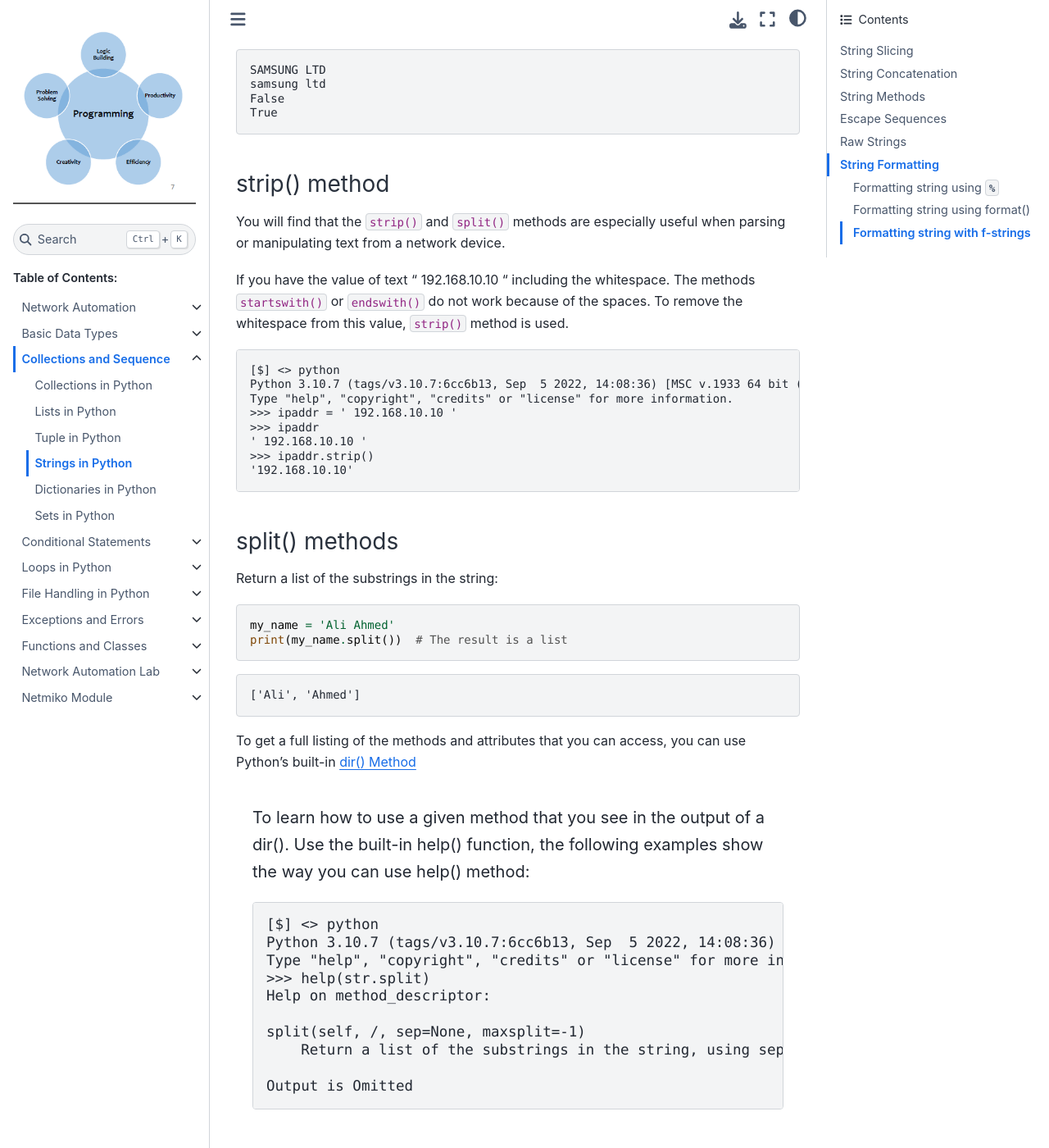
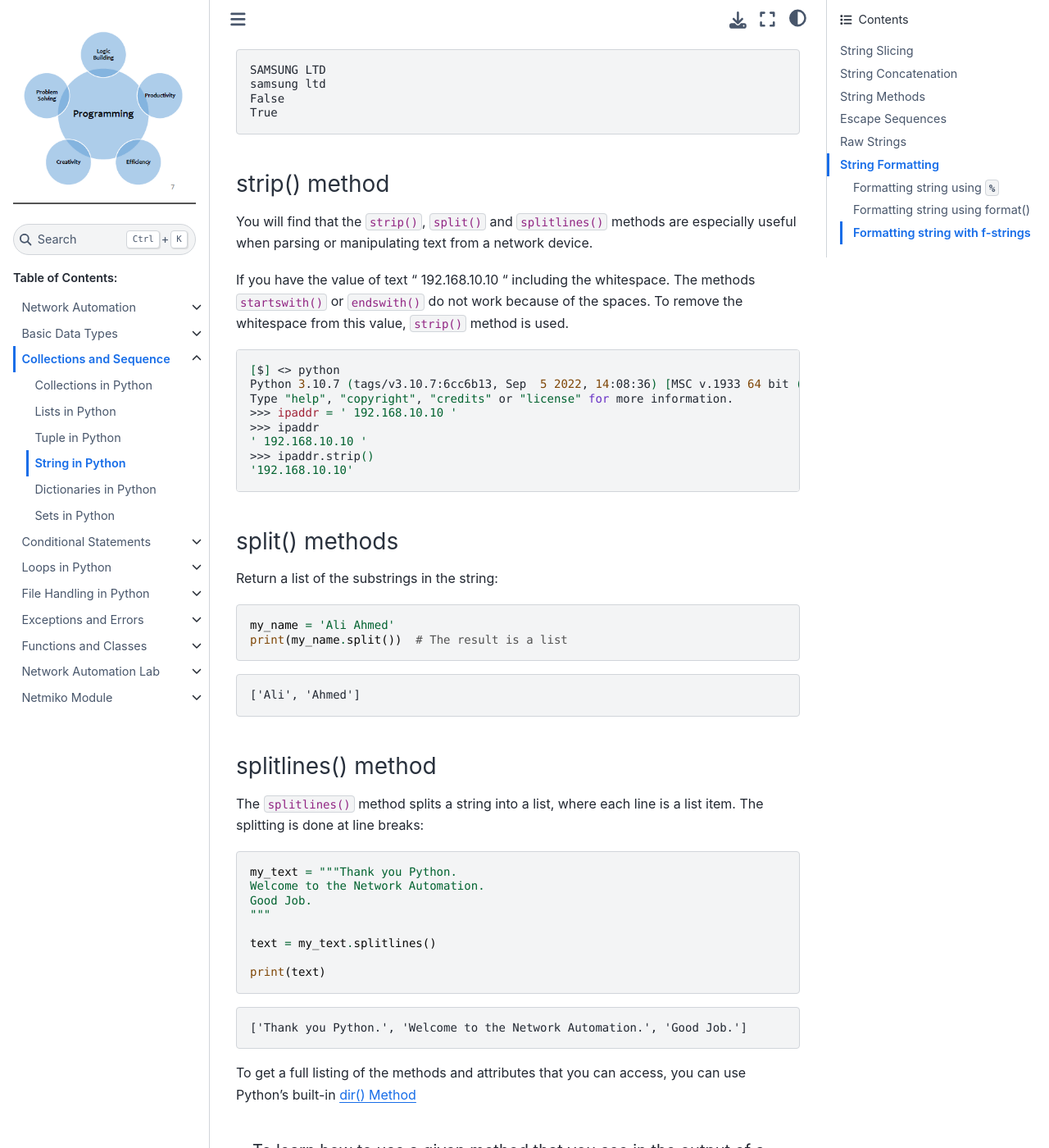
Before and after one commit to sydasif/python-book, a Sphinx documentation site: the page built from docs/source/03_collection/04_string.md, in a window 1280 px wide and 1400 px high, scrolled down 2411 px. Shown: the whole window at 82% size. Built offline with Sphinx 7.4.7 and the Sphinx Book theme 1.1.4, drawn with Linux system fonts in a browser that asks for light colours; some of the changed text lies outside the part shown.

Commit message:
update string

````diff
--- a/docs/source/03_collection/04_string.md
+++ b/docs/source/03_collection/04_string.md
@@ -1,4 +1,4 @@
-# Strings in Python
+# [String in Python](https://developers.google.com/edu/python/strings?__s=tzcymf3pqbdij8ldw40h)
 
 A string is a collection of characters/letters, in other terms characters are simple letters and symbols that are used to make a string and characters include alphanumeric letters, numbers and whitespace.
 
@@ -16,9 +16,9 @@ Ali
 Using `triple` quotes allows the creation of multi-line strings. Any whitespace within the string will also be included.
 
 ```py
-triple = """multi-line
+multi_string = """multi-line
 string"""
-print(triple)
+print(multi_string)
 ```
 
 ```console
@@ -111,11 +111,11 @@ True
 
 ### strip() method
 
-You will find that the `strip()` and `split()` methods are especially useful when parsing or manipulating text from a network device.
+You will find that the `strip()`, `split()` and `splitlines()` methods are especially useful when parsing or manipulating text from a network device.
 
 If you have the value of text " 192.168.10.10 " including the whitespace. The methods `startswith()` or `endswith()` do not work because of the spaces. To remove the whitespace from this value, `strip()` method is used.
 
-```console
+```shell
 [$] <> python
 Python 3.10.7 (tags/v3.10.7:6cc6b13, Sep  5 2022, 14:08:36) [MSC v.1933 64 bit (AMD64)] on win32
 Type "help", "copyright", "credits" or "license" for more information.
@@ -137,6 +137,25 @@ print(my_name.split())  # The result is a list
 
 ```console
 ['Ali', 'Ahmed']
+```
+
+### splitlines() method
+
+The `splitlines()` method splits a string into a list, where each line is a list item. The splitting is done at line breaks:
+
+```py
+my_text = """Thank you Python.
+Welcome to the Network Automation.
+Good Job.
+"""
+
+text = my_text.splitlines()
+
+print(text)
+```
+
+```console
+['Thank you Python.', 'Welcome to the Network Automation.', 'Good Job.']
 ```
 
 To get a full listing of the methods and attributes that you can access, you can use Python’s built-in {ref}`dir() method`
@@ -227,10 +246,6 @@ Hello, Ali. Your age is 40
 
 To pass in multiple items, you use the `%` sign followed by a tuple of the items to insert.
 
-```{seealso}
-For more info see [website](https://docs.python.org/3/library/stdtypes.html#printf-style-string-formatting).
-```
-
 ### Formatting string using format()
 
 The `format()` method formats the specified value(s) and insert them inside the string's placeholder. The placeholder is defined using curly brackets: `{}`. The `format()` method returns the formatted string.
@@ -284,10 +299,6 @@ Device: SW1
 IP: 10.1.1.1
 ```
 
-```{seealso}
-For more info see python [doc](https://docs.python.org/3/library/string.html#formatstrings).
-```
-
 ### Formatting string with f-strings
 
 Formatted string literals or `f-strings` are strings that have an `f` at the beginning and curly braces inside of them that contain expressions, much like the ones you saw in the previous section.
@@ -328,5 +339,7 @@ The `f-string` was added in Python 3.6.
 ```
 
 ```{seealso}
-You can read more about it and how it works by checking out [PEP 498](https://www.python.org/dev/peps/pep-0498/).
+- For more info see [website](https://docs.python.org/3/library/stdtypes.html#printf-style-string-formatting).
+- You can read more about it and how it works by checking out [PEP 498](https://www.python.org/dev/peps/pep-0498/).
+- For more info see python [doc](https://docs.python.org/3/library/string.html#formatstrings).
 ```
````
Also changed, not shown: other parts of docs/source/03_collection/04_string.md (+1 -1 lines).
